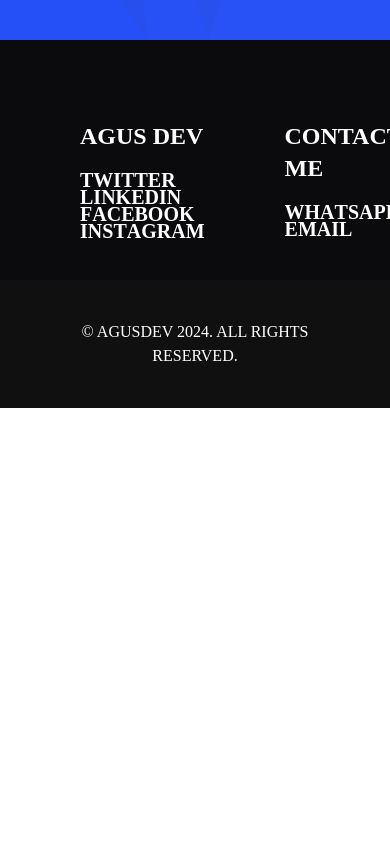
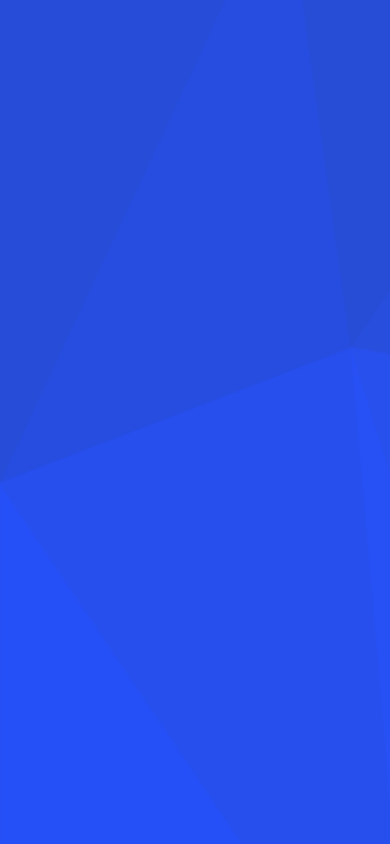
Before and after one commit to SkyzofrnDev/Portofolio-Dirga, a React (Vite) app: page / in a window 390 px wide. Shown: the part 9120-9964 px from the top of the page. Before the commit the page ends 9528 px from the top, so only its background shows below. Built offline with nearby package versions, Linux system fonts and the light colour scheme; a web font is replaced by a local one.

Commit message:
Update Footer component to prepend a dash to the AGUS DEV text and adjust Qoute component text size for improved readability.

```diff
--- a/src/components/Footer/Footer.jsx
+++ b/src/components/Footer/Footer.jsx
@@ -102,7 +102,7 @@
   return (
     <div className="text-white radio px-20 pt-20 pb-10 flex items-start gap-20 bg-[#0b0b0d] h-fit">
       <div className="uppercase font-semibold text-2xl">
-        <p className="mb-5">AGUS DEV</p>
+        <p className="mb-5"> - AGUS DEV</p>
         <RevealLinks />
       </div>
       <div>
--- a/src/layout/Qoute/Qoute.jsx
+++ b/src/layout/Qoute/Qoute.jsx
@@ -130,7 +130,7 @@
           className={`py-5 overflow-hidden text-white text-6xl uppercase radio font-semibold ${containerClassName}`}
         >
           <span
-            className={`inline-block text-[clamp(1.6rem,4vw,3rem)] leading-[1.5] ${textClassName}`}
+            className={`inline-block text-[3.7rem] leading-[1.5] ${textClassName}`}
           >
             {splitText}
           </span>
```
